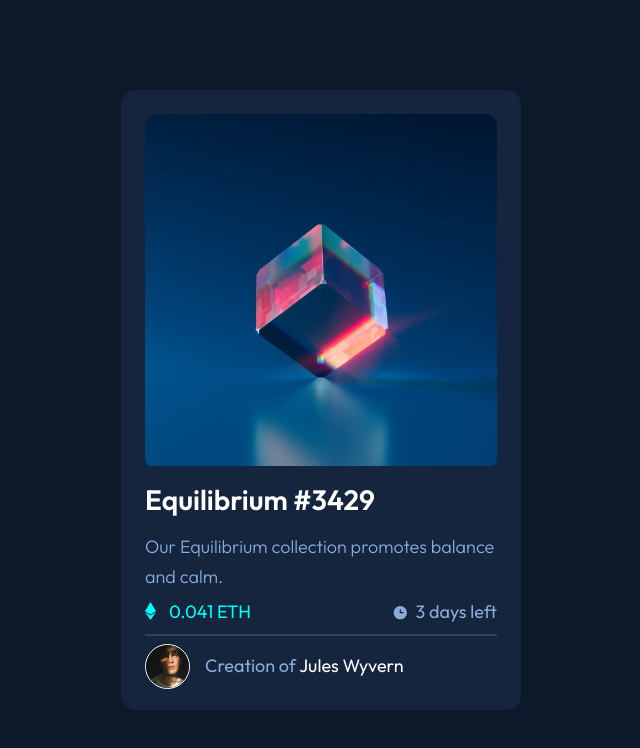
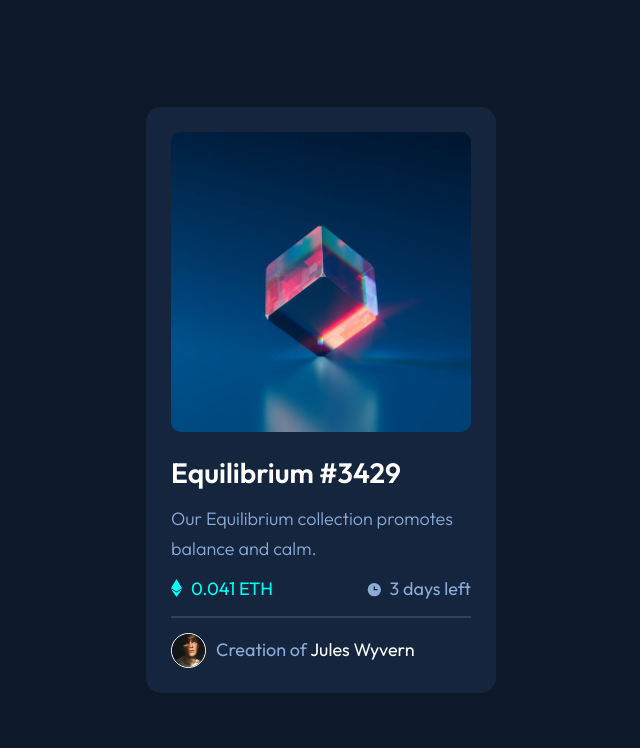
Before and after one commit to Lucianosc9927/FrontendMentorProjects, a plain HTML site: page nft-preview-card-component-main/index.html in a window 1280 px wide. Shown: the whole page, without its empty margins (319-959 px from the left). Drawn offline with Linux system fonts and the light colour scheme.

Commit message:
Add files via upload

```diff
--- a/nft-preview-card-component-main/index.html
+++ b/nft-preview-card-component-main/index.html
@@ -11,49 +11,42 @@
   <link rel="preconnect" href="https://fonts.googleapis.com">
   <link rel="preconnect" href="https://fonts.gstatic.com" crossorigin>
   <link href="https://fonts.googleapis.com/css2?family=Outfit:wght@300;400;600&display=swap" rel="stylesheet">
-  <!-- css reset -->
+  <!-- css reset  -->
   <link rel="stylesheet" href="normalize.css">
   <!-- my css -->
   <link rel="stylesheet" href="style.css">
-
 </head>
 <body>
-
-
   <div class="nft">
-      <div class="image">
-        <img src="images/image-equilibrium.jpg" alt="nft preview" >
-        <div class="img-top">
-          <img src="images/icon-view.svg" alt="icon view">
+    <div class="img">
+      <img src="images/image-equilibrium.jpg" alt="ETH preview" class="nft__img">
+      <div class="img__overlay">
+        <img src="images/icon-view.svg" alt="Eye">
       </div>
     </div>
     <div class="nft__content">
       <h1 class="nft__title">Equilibrium #3429</h1>
-        <p class="nft__text">Our Equilibrium collection promotes balance and calm.</p>
-        <div class="nft__data">
-          <p class="nft__data__price" data-icon="eth-icon">
+      <p class="nft__info">
+        Our Equilibrium collection promotes balance and calm.
+      </p>
+      <div class="nft__plan">
+        <p class="nft__plan__value icono" data-icon="icon-eth">
           0.041 ETH
         </p>
-          <p class="nft__data__time-left" data-icon="clock-icon">
+        <p class="nft__plan__time-left" data-icon="icon-time">
           3 days left
         </p>
       </div>
       <div class="line"></div>
       <div class="author">
-            <img src="images/image-avatar.png" alt="Nft autor photo" class="author__avatar">
-            <p class="author__create">Creation of <span class="author__name">Jules Wyvern</span></p>
+        <img src="images/image-avatar.png" alt="author avatar" class="author__avatar">
+        <p class="author__desc">
+          Creation of
+          <span class="author__desc--name">Jules Wyvern</span>
+        </p>
       </div>
     </div>
-
-
   </div>
-
-
-
-
-
-
-
 
   <!-- <div class="attribution">
     Challenge by <a href="https://www.frontendmentor.io?ref=challenge" target="_blank">Frontend Mentor</a>.
--- a/nft-preview-card-component-main/style.css
+++ b/nft-preview-card-component-main/style.css
@@ -1,21 +1,21 @@
 /* custom properties */
 :root {
-/* colors */
---Soft-blue: hsl(215, 51%, 70%);
---Cyan: hsl(178, 100%, 50%);
---Very-dark-blue-main-BG: hsl(217, 54%, 11%);
---Very-dark-blue-card-BG: hsl(216, 50%, 16%);
---Very-dark-blue-line: hsl(215, 32%, 27%);
---White: hsl(0, 0%, 100%);
-
-/* font family*/
---ff-outfit:'Outfit', sans-serif;
-/* font weight */
---fw-light: 300;
---fw-regular: 400;
---fw-semiBold: 600;
+    /* colors */
+    --clr-p-primary: hsl(215, 51%, 70%);
+    --clr-p-secundary: hsl(178, 100%, 50%);
+    --clr-overlay: hsla(178, 100%, 50%, 0.5);
+    --clr-main-bg: hsl(217, 54%, 11%);
+    --clr-card-bg: hsl(216, 50%, 16%);
+    --clr-line: hsl(215, 32%, 27%);
+    --clr-white: hsl(0, 0%, 100%);
+    /* font family */
+    --ff-primary: 'Outfit', sans-serif;;
+    /* font weight */
+    --fw-light: 300;
+    --fw-regular: 400;
+    --fw-semi-bold: 600;
 }
-/* global styles */
+/* general styling */
 html {
     box-sizing: border-box;
     font-size: 62.5%;
@@ -24,126 +24,121 @@ html {
     box-sizing: inherit;
 }
 body {
+    font-size: 16px;
     height: 100vh;
+    font-family: var(--ff-primary);
     display: grid;
     place-items: center;
-    font-family: var(--ff-outfit);
-    font-size: 16px;
-    background-color: var(--Very-dark-blue-main-BG);
+    background-color: var(--clr-main-bg);
 }
 img {
     max-width: 100%;
 }
 p {
-    line-height: 3rem;
     font-size: 1.8rem;
-}
-h1,
-p {
+    color: var(--clr-p-primary);
     margin: 0;
 }
+h1 {
+    margin: 0;
+}
+/* utilities */
+.flex-item {
+    display: flex;
+}
+/* nft */
 .nft {
-    width: min(90%,40rem);
-    max-height: 62rem;
-    background-color: var(--Very-dark-blue-card-BG);
+    width: min(90%,35rem);
+    background-color: var(--clr-card-bg);
+    padding: 2.5rem;
     border-radius: 1.5rem;
-    padding: 1.5em;
 }
-/* nft image */
-.image {
-    border-radius: 12px;
-    overflow: hidden;
+/* image */
+.img {
     position: relative;
+    display: grid;
 }
-.img-top {
+.nft__img,
+.img__overlay {
+    border-radius: 1rem;
+    cursor: pointer;
+}
+.img__overlay {
+    display: grid;
+    place-items: center;
     position: absolute;
-    left: 0;
-    top: 0;
+    visibility: hidden;
+    background-color: var(--clr-overlay);
+    width: 100%;
     height: 100%;
-    width: 100%;
-    background-color: hsla(178, 100%, 50%, 0.5);
-    display: none;
 }
-.img-top img {
-    position: absolute;
-    width: 50px;
-    left: 50%;
-    top: 50%;
-    transform: translate(-50%,-50%);
-}
-.image:hover .img-top{
-    display: block;
-    cursor: pointer;
+.img:hover .img__overlay{
+    visibility: visible;
 }
 /* nft content */
 .nft__title {
+    color: var(--clr-white);
     font-size: 2.8rem;
-    font-weight: var(--fw-semiBold);
-    color: var(--White);
+    font-weight: var(--fw-semi-bold);
+    margin-top: 2.5rem;
+}
+.nft__info {
+    line-height: 3rem;
+    font-weight: var(--fw-light);
     margin: 1.5rem 0;
 }
-.nft__title:hover {
-    cursor: pointer;
-    color: var(--Cyan);
-}
-.nft__text {
-    color: var(--Soft-blue);
-    font-weight: var(--fw-light);
-}
-.nft__data {
+/* nft plan */
+.nft__plan {
     display: flex;
     justify-content: space-between;
-    margin: .5rem 0;
+    margin-bottom: 1.5rem;
 }
-.nft__data__price {
-    display: inline-flex;
-    color: var(--Cyan);
+.nft__plan__value,
+.nft__plan__time-left {
+    display: flex;
 }
-.nft__data__price[data-icon="eth-icon"]::before {
+.nft__plan__value {
+    color: var(--clr-p-secundary);
+}
+.nft__plan__value[data-icon="icon-eth"]::before {
     background-image: url(images/icon-ethereum.svg);
     background-repeat: no-repeat;
     content: "";
-    width: 25px;
-    height: 25px;
-    margin-top: .5rem;
-    margin-right: -0.10rem;
+    width: 20px;
+    height: 20px;
+    margin-left: 0;
 }
-.nft__data__time-left {
-    display: inline-flex;
-    color: var(--Soft-blue);
-}
-.nft__data__time-left[data-icon="clock-icon"]::before {
+.nft__plan__time-left[data-icon="icon-time"]::before {
     background-image: url(images/icon-clock.svg);
     background-repeat: no-repeat;
     content: "";
-    width: 25px;
-    height: 25px;
-    margin-top: .7rem;
-    margin-right: -0.10rem;
+    width: 24px;
+    height: 20px;
+    margin-top: 2px;
 }
+/* line */
 .line {
-    border: .1px solid var(--Very-dark-blue-line);
+    border: thin solid var(--clr-line);
 }
-/* author */
+/* author  */
 .author {
+    font-weight: var(--fw-regular);
     display: flex;
-    gap: 1.5rem;
     align-items: center;
-    margin-top: .8rem;
+    gap: 1rem;
+    margin-top: 1.5rem;
 }
 .author__avatar {
-    max-width: 5rem;
-    max-height: 4.5rem;
-    border: 1px solid var(--White);
+    width: 35px;
+    height: 35px;
+    border: thin solid var(--clr-white);
     border-radius: 100%;
 }
-.author__create {
-    color: var(--Soft-blue);
+.author__desc--name {
+    color: var(--clr-white);
 }
-.author__name {
-    color: var(--White);
+/* hover change color  */
+:is(.author__desc--name,.nft__title):hover {
+    color: var(--clr-p-secundary);
     cursor: pointer;
 }
-.author__name:hover {
-    color: var(--Cyan);
-}
```
Lines whose indentation alone changed are shown as unchanged.
